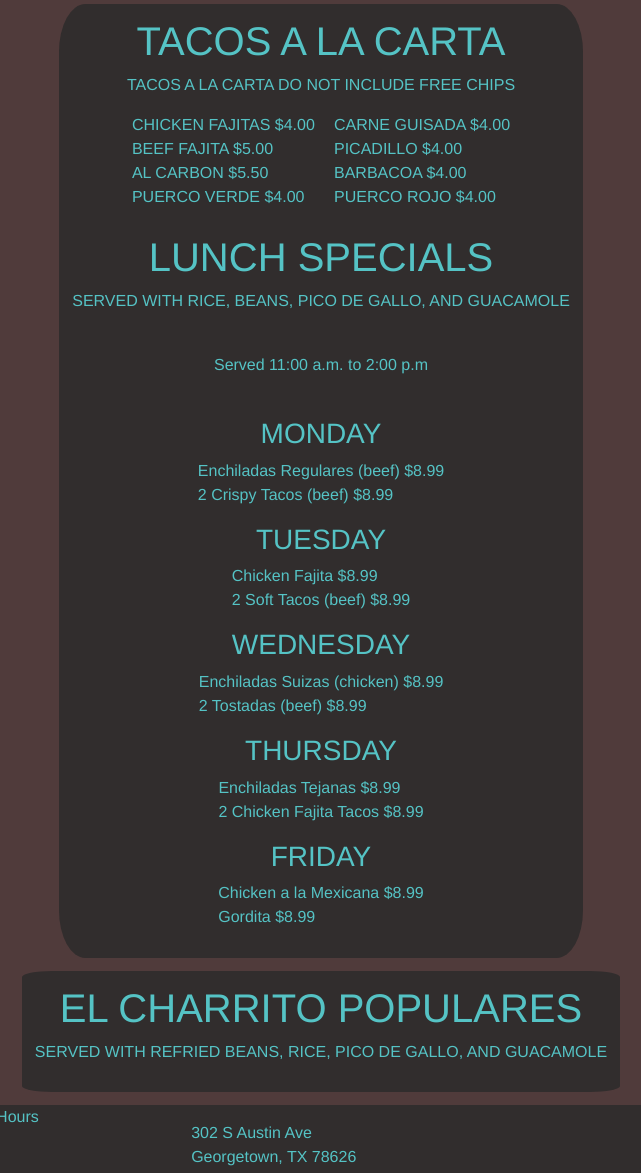
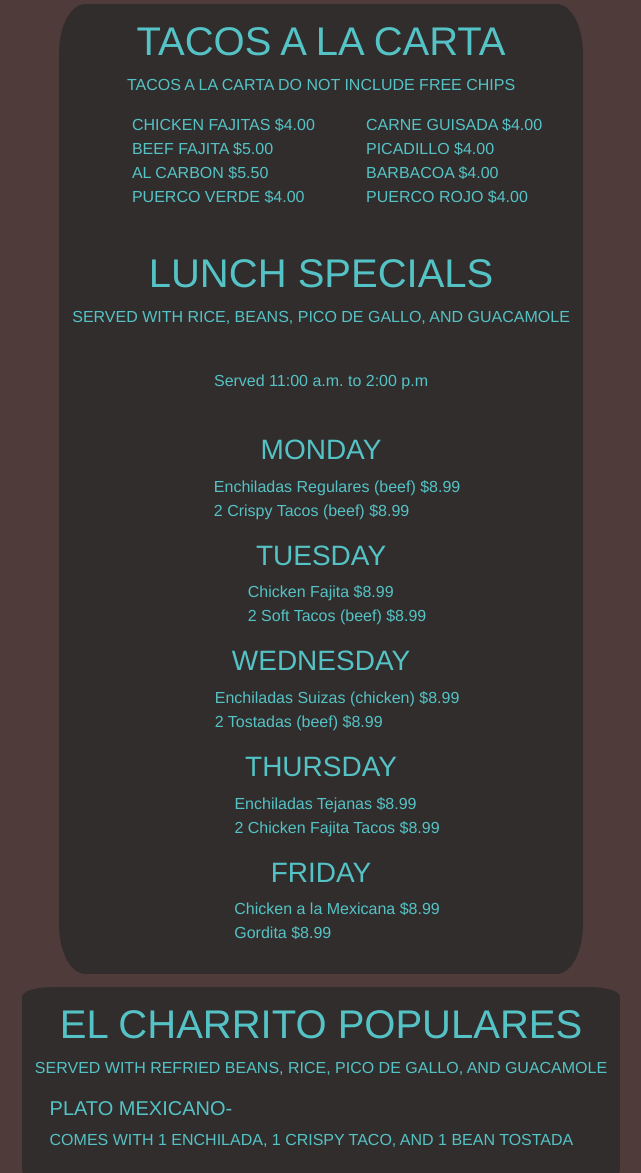
Before and after one commit to Jgreenwell93/Taco-shop, a plain HTML site: page pages/menu.html in a window 1280 px wide. Shown: the part 220-1393 px from the top of the page, without its empty margins (319-960 px from the left). Drawn offline with nearby package versions, Linux system fonts and the light colour scheme; grey boxes are pictures that could not be loaded.

Commit message:
adding in list elements where applicabable to clean up code

```diff
--- a/assets/CSS/stylesheet.css
+++ b/assets/CSS/stylesheet.css
@@ -190,6 +190,10 @@
 /* menu section boldening */
 .menu-bold{
   font-weight: bolder;
+}
+
+.menu-list{
+  list-style: none;
 }
 
 /* positiing of a la carta items */
--- a/pages/menu.html
+++ b/pages/menu.html
@@ -11,7 +11,7 @@
   <link rel="normalize" href="/assets/CSS/normalize.css">
   <link rel="stylesheet" href="/assets/CSS/stylesheet.css">
   <title>El Charrito</title>
-  <link rel="icon" type="png" href="images/favicon.ico"/>
+  <link rel="icon" type="png" href="images/favicon.ico" />
 </head>
 
 <body>
@@ -37,25 +37,19 @@
 
       <div class="la-carta">
         <!-- left -->
-        <div class="la-carta-block">
-          CHICKEN FAJITAS $4.00
-          <br>
-          BEEF FAJITA $5.00
-          <br>
-          AL CARBON $5.50
-          <br>
-          PUERCO VERDE $4.00
-        </div>
+        <ul class="la-carta-block menu-list">
+          <li>CHICKEN FAJITAS $4.00</li>
+          <li>BEEF FAJITA $5.00</li>
+          <li>AL CARBON $5.50</li>
+          <li>PUERCO VERDE $4.00</li>
+        </ul>
         <!-- right -->
-        <div class="la-carta-block">
-          CARNE GUISADA $4.00
-          <br>
-          PICADILLO $4.00
-          <br>
-          BARBACOA $4.00
-          <br>
-          PUERCO ROJO $4.00
-        </div>
+        <ul class="la-carta-block menu-list">
+          <li>CARNE GUISADA $4.00</li>
+          <li>PICADILLO $4.00</li>
+          <li>BARBACOA $4.00</li>
+          <li>PUERCO ROJO $4.00</li>
+        </ul>
       </div>
 
       <br>
@@ -68,34 +62,34 @@
 
       <!-- specials -->
       <h3 class="menu-bold">MONDAY</h3>
-      <p>Enchiladas Regulares (beef) $8.99
-        <br>
-        2 Crispy Tacos (beef) $8.99
-      </p>
+      <ul class="menu-list">
+        <li>Enchiladas Regulares (beef) $8.99</li>
+        <li>2 Crispy Tacos (beef) $8.99</li>
+      </ul>
 
       <h3 class="menu-bold">TUESDAY</h3>
-      <p>Chicken Fajita $8.99
-        <br>
-        2 Soft Tacos (beef) $8.99
-      </p>
+      <ul class="menu-list">
+        <li>Chicken Fajita $8.99</li>
+        <li>2 Soft Tacos (beef) $8.99</li>
+      </ul>
 
       <h3 class="menu-bold">WEDNESDAY</h3>
-      <p>Enchiladas Suizas (chicken) $8.99
-        <br>
-        2 Tostadas (beef) $8.99
-      </p>
+      <ul class="menu-list">
+        <li>Enchiladas Suizas (chicken) $8.99</li>
+        <li>2 Tostadas (beef) $8.99</li>
+      </ul>
 
       <h3 class="menu-bold">THURSDAY</h3>
-      <p>Enchiladas Tejanas $8.99
-        <br>
-        2 Chicken Fajita Tacos $8.99
-      </p>
+      <ul class="menu-list">
+        <li>Enchiladas Tejanas $8.99</li>
+        <li>2 Chicken Fajita Tacos $8.99</li>
+      </ul>
 
       <h3 class="menu-bold">FRIDAY</h3>
-      <p>Chicken a la Mexicana $8.99
-        <br>
-        Gordita $8.99
-      </p>
+      <ul class="menu-list">
+        <li>Chicken a la Mexicana $8.99</li>
+        <li>Gordita $8.99</li>
+      </ul>
     </div>
 
     <div class="menu-page">
@@ -104,7 +98,8 @@
       <div class="menu-section">
         <!-- left -->
         <div class="menu-section-block">
-
+          <h5>PLATO MEXICANO-</h5>
+          <P> COMES WITH 1 ENCHILADA, 1 CRISPY TACO, AND 1 BEAN TOSTADA</P>
         </div>
         <!-- right -->
         <div class="menu-section-block">
@@ -158,9 +153,9 @@
 
   </footer>
 
-    <script src="https://cdn.jsdelivr.net/npm/bootstrap@5.0.2/dist/js/bootstrap.bundle.min.js"
-      integrity="sha384-MrcW6ZMFYlzcLA8Nl+NtUVF0sA7MsXsP1UyJoMp4YLEuNSfAP+JcXn/tWtIaxVXM"
-      crossorigin="anonymous"></script>
+  <script src="https://cdn.jsdelivr.net/npm/bootstrap@5.0.2/dist/js/bootstrap.bundle.min.js"
+    integrity="sha384-MrcW6ZMFYlzcLA8Nl+NtUVF0sA7MsXsP1UyJoMp4YLEuNSfAP+JcXn/tWtIaxVXM"
+    crossorigin="anonymous"></script>
 </body>
 
 </html>
```
